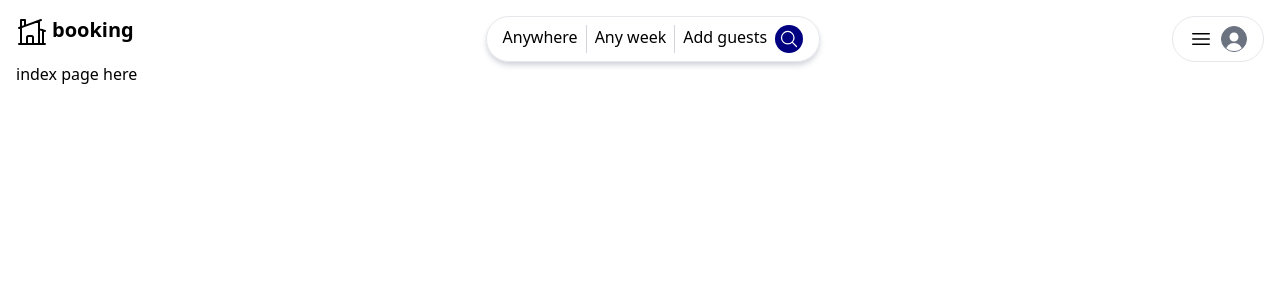
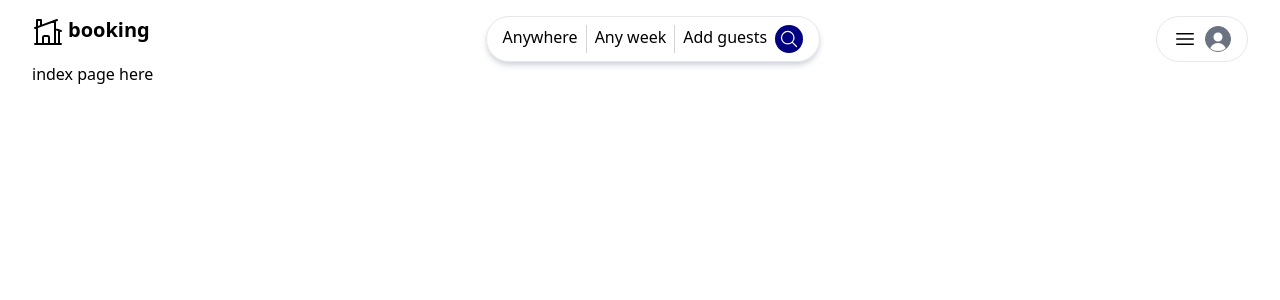
Before and after one commit to kmnczr/Booking, a React (Vite) app in the folder client/: page / in a window 1280 px wide. Shown: the top 300 px of the page. Built offline with nearby package versions, Linux system fonts and the light colour scheme; no server answers.

Commit message:
add bigger paddig for the layout

```diff
--- a/client/src/components/Layout.jsx
+++ b/client/src/components/Layout.jsx
@@ -4,7 +4,7 @@ import Header from "./Header"
 export default function Layout() {
 
     return (
-        <div className="p-4 flex flex-col min-h-screen">
+        <div className="py-4 px-8 flex flex-col min-h-screen">
             <Header />
             <Outlet />
         </div>
```
